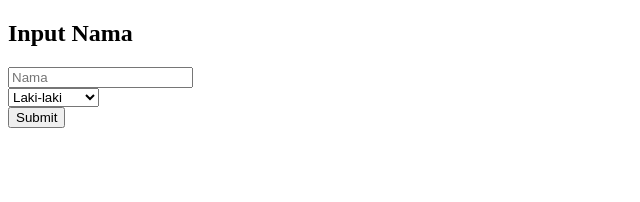
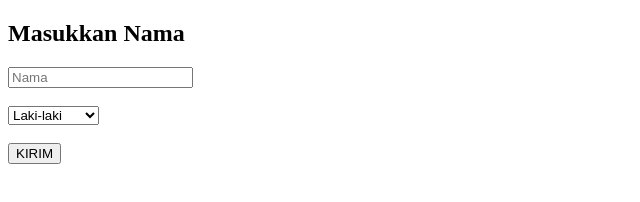
Before and after one commit to alfitoalzhafir09/input-nama-game, a plain HTML site: page index.html in a window 1280 px wide. Shown: the whole page, without its empty margins (0-640 px from the left). Drawn offline with Linux system fonts and the light colour scheme.

Commit message:
Update index.html

```diff
--- a/index.html
+++ b/index.html
@@ -1,25 +1,41 @@
 <!DOCTYPE html>
 <html>
+<head>
+  <title>Input Nama Game</title>
+</head>
 <body>
-<h2>Input Nama</h2>
-<form>
-<input id="name" placeholder="Nama"><br>
-<select id="gender">
-<option value="L">Laki-laki</option>
-<option value="P">Perempuan</option>
-</select><br>
-<button type="button" onclick="send()">Submit</button>
-</form>
+  <h2>Masukkan Nama</h2>
+
+  <input id="name" placeholder="Nama"><br><br>
+
+  <select id="gender">
+    <option value="L">Laki-laki</option>
+    <option value="P">Perempuan</option>
+  </select><br><br>
+
+  <button onclick="kirim()">KIRIM</button>
+
+  <p id="status"></p>
 
 <script>
-const session = new URLSearchParams(window.location.search).get("session");
+const SCRIPT_URL = "https://script.google.com/macros/s/AKfycbx9lQQhYZ63zj50qqWLLVr59y83q2BBTqm_z3ezl11BSo0SKjsSRgyuX04b9evXj0S40Q/exec";
 
-function send() {
-  const n = document.getElementById("name").value;
-  const g = document.getElementById("gender").value;
+const params = new URLSearchParams(window.location.search);
+const session = params.get("session");
 
-  fetch(`https://script.google.com/macros/s/AKfycbybYFJrjFeDa7dUtpuTygzTlUU5JHiULMvu3BkNvSeCbLBW52nUDbd5yFccTbjS0ahGPg/exec?mode=nama&session=${session}&name=${n}&gender=${g}`)
-  .then(()=>alert("Nama terkirim"));
+function kirim() {
+  const name = document.getElementById("name").value;
+  const gender = document.getElementById("gender").value;
+
+  fetch(`${SCRIPT_URL}?mode=input&session=${session}&name=${name}&gender=${gender}`)
+    .then(r => r.text())
+    .then(res => {
+      if (res === "OK") {
+        document.getElementById("status").innerText = "BERHASIL DIKIRIM";
+      } else {
+        document.getElementById("status").innerText = "GAGAL";
+      }
+    });
 }
 </script>
 </body>
```
